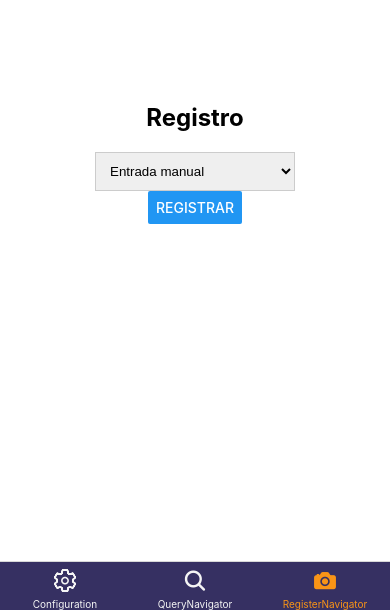
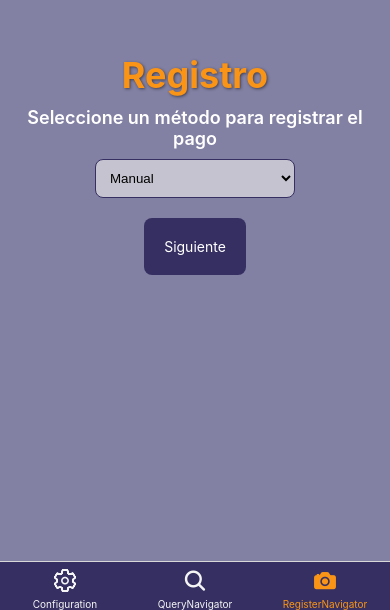
Before and after one commit to Karimali2001/UPagos, a React Native app: screen /RegisterNavigator in a window 390 px wide. Shown: the part 234-844 px from the top of the page. Built offline with nearby package versions, Linux system fonts and the light colour scheme.

Commit message:
pantallas de registro

```diff
--- a/screens/Error.js
+++ b/screens/Error.js
@@ -1 +1,28 @@
 //pagina donde se muestra un error dado
+// Error.js
+import React from 'react';
+import { View, Text, StyleSheet } from 'react-native';
+
+const Error = () => {
+  return (
+    <View style={styles.container}>
+      <Text style={styles.errorText}>Oops! Something went wrong.</Text>
+    </View>
+  );
+};
+
+const styles = StyleSheet.create({
+  container: {
+    flex: 1,
+    justifyContent: 'center',
+    alignItems: 'center',
+    backgroundColor: '#FF6347', // Example background color (tomato)
+  },
+  errorText: {
+    fontSize: 24,
+    fontWeight: 'bold',
+    color: 'white',
+  },
+});
+
+export default Error;
--- a/screens/Queries.js
+++ b/screens/Queries.js
@@ -1,5 +1,5 @@
 import React, { useState } from 'react';
-import { View, Text, StyleSheet, TextInput, TouchableOpacity, Modal } from 'react-native';
+import { View, Text, StyleSheet, TextInput, TouchableOpacity, Modal} from 'react-native';
 import { Ionicons } from '@expo/vector-icons';
 import { Calendar } from 'react-native-calendars';
 import { useNavigation } from '@react-navigation/native';
@@ -16,13 +16,9 @@ const Queries = () => {
   };
 
   const handleButtonClick = () => {
-    if (!date) {
-      alert('Por favor selecciona una fecha'); // Alert the user to choose a date if the input is empty
-    } else {
-      navigation.navigate('Payments', {
-        data: date
-      }); // Navigate to Payments, passing the selected date
-    }
+    navigation.navigate('Payments', {
+      data: date
+    }); // Navigate to Payments, passing the selected date
   };
 
   return (
@@ -40,7 +36,7 @@ const Queries = () => {
           style={styles.input}
           placeholder="Ingresa la fecha"
           value={date}
-          editable={false} // Disable user input
+          required
         />
         <TouchableOpacity
           style={styles.calendarButton}
--- a/screens/Register.js
+++ b/screens/Register.js
@@ -1,18 +1,19 @@
 import React, { useState } from 'react';
-import { View, Text, StyleSheet, Button } from 'react-native';
-import {Picker} from '@react-native-picker/picker';
+import { View, Text, StyleSheet, TouchableOpacity } from 'react-native';
+import { Picker } from '@react-native-picker/picker';
+import { useNavigation } from '@react-navigation/native';
 
 const Register = () => {
   const [inputType, setInputType] = useState('manual');
+  const navigation = useNavigation();
 
   const handleInputChange = (newInputType) => {
     setInputType(newInputType);
   };
 
   const handleSubmit = () => {
-    // Handle submit action based on the selected input type
     if (inputType === 'manual') {
-      // Handle manual input
+      navigation.navigate('RegisterVerification'); // Navigate to RegisterVerification if manual is selected
     } else if (inputType === 'camera') {
       // Handle camera input
     }
@@ -21,17 +22,25 @@ const Register = () => {
   return (
     <View style={styles.container}>
       <Text style={styles.title}>Registro</Text>
+      <Text style={styles.description}>Seleccione un método para registrar el pago</Text>
 
       <Picker
         selectedValue={inputType}
         onValueChange={handleInputChange}
         style={styles.picker}
+        itemStyle={styles.pickerItem}
+        labelStyle={styles.pickerLabel}
       >
-        <Picker.Item label="Entrada manual" value="manual" />
-        <Picker.Item label="Entrada de cámara" value="camera" />
+        <Picker.Item label="Manual" value="manual" />
+        <Picker.Item label="Cámara" value="camera" />
       </Picker>
 
-      <Button title="Registrar" onPress={handleSubmit} style={styles.submitButton} />
+      <TouchableOpacity
+        style={{ ...styles.submitButton, backgroundColor: '#363062' }}
+        onPress={handleSubmit}
+      >
+        <Text style={styles.submitText}>Siguiente</Text>
+      </TouchableOpacity>
     </View>
   );
 };
@@ -39,26 +48,47 @@ const Register = () => {
 const styles = StyleSheet.create({
   container: {
     flex: 1,
-    backgroundColor: '#fff',
+    backgroundColor: '#8280A3',
     alignItems: 'center',
     justifyContent: 'center',
   },
   title: {
-    fontSize: 24,
-    fontWeight: 'bold',
-    marginBottom: 20,
+    color: '#F99417',
+    fontSize: 36,
+    fontWeight: '700',
+    textAlign: 'center',
+    textShadowColor: 'rgba(0, 0, 0, 0.5)',
+    textShadowOffset: { width: 1, height: 1 },
+    textShadowRadius: 3,
+    paddingTop: 0,
+  },
+  description: {
+    color: '#fff',
+    fontSize: 18,
+    fontWeight: '600',
+    marginVertical: 10,
+    textAlign: 'center',
+    margin: 5
   },
   picker: {
     width: 200,
     borderWidth: 1,
-    borderColor: '#ccc',
+    borderColor: '#363062',
     padding: 10,
+    backgroundColor: '#C4C3CF',
+    borderRadius: 8,
+  },
+  pickerLabel: {
+    color: '#F99417',
   },
   submitButton: {
-    backgroundColor: '#363062',
+    padding: 10,
+    marginTop: 20,
+    borderRadius: 8,
+  },
+  submitText: {
     color: '#fff',
     padding: 10,
-    marginTop: 20,
   },
 });
 
--- a/screens/RegisterNavigator.js
+++ b/screens/RegisterNavigator.js
@@ -4,6 +4,8 @@ import { createStackNavigator } from '@react-navigation/stack';
 
 import Register from './Register';
 import RegisterVerification from './RegisterVerification';
+import Error from './Error';
+import Success from './Success';
 
 const Stack = createStackNavigator();
 
@@ -13,6 +15,8 @@ const RegisterNavigator = () => {
       <Stack.Navigator screenOptions={{ headerShown: false }}>
         <Stack.Screen name="Register" component={Register} />
         <Stack.Screen name="RegisterVerification" component={RegisterVerification} />
+        <Stack.Screen name="Error" component={Error} />
+        <Stack.Screen name="Success" component={Success} />
       </Stack.Navigator>
     </NavigationContainer>
   );
--- a/screens/RegisterVerification.js
+++ b/screens/RegisterVerification.js
@@ -1,30 +1,146 @@
-import React from 'react';
-import { View,Text, StyleSheet } from 'react-native';
+import React, { useState, useEffect } from 'react';
+import { View, Text, StyleSheet, TouchableOpacity, TextInput, Modal } from 'react-native';
+import { Ionicons } from '@expo/vector-icons';
+import { Calendar } from 'react-native-calendars';
+import { useNavigation } from '@react-navigation/native';
 
 const RegisterVerification = () => {
+  const navigation = useNavigation();
+  const [date, setDate] = useState(''); // State for the selected date
+  const [showCalendar, setShowCalendar] = useState(false);
+
+  // Function to set today's date as default when the component mounts
+  useEffect(() => {
+    const today = new Date().toISOString().split('T')[0]; // Get today's date
+    setDate(today);
+  }, []);
+
+  const handleInputChange = value => {
+    setDate(value);
+  };
+
+  const handleDateSelect = selectedDate => {
+    setDate(selectedDate);
+    setShowCalendar(false); // Close the calendar after selecting a date
+  };
+
+  const goBack = () => {
+    navigation.goBack(); // Navigate back to the previous screen
+  };
+
   return (
     <View style={styles.container}>
-      <Text style={styles.title}>Registro Verificado</Text>
-      <Text style={styles.message}>Su registro ha sido verificado con éxito.</Text>
+      <Text style={styles.title}>Registro de Pago</Text>
+
+      <View style={styles.inputContainer}>
+        <TextInput
+          style={styles.dateInput}
+          placeholder="Fecha de Pago"
+          value={date}
+          onChangeText={handleInputChange}
+          onTouchStart={() => setShowCalendar(true)} // Show calendar on touch
+        />
+        <TouchableOpacity onPress={() => setShowCalendar(true)}>
+          <Ionicons name="calendar" size={24} color="#F99417" />
+        </TouchableOpacity>
+      </View>
+
+      <Text style={styles.tableTitle}>Detalle de Pago</Text>
+      <View style={styles.tableRow}>
+        <Text style={styles.tableLeftTitle}>Referencia:</Text>
+        <Text style={styles.tableRightItem}>[Referencia Value]</Text>
+      </View>
+      <View style={styles.tableRow}>
+        <Text style={styles.tableLeftTitle}>Nro. Teléfono:</Text>
+        <Text style={styles.tableRightItem}>[Nro. Teléfono Value]</Text>
+      </View>
+      <View style={styles.tableRow}>
+        <Text style={styles.tableLeftTitle}>Monto:</Text>
+        <Text style={styles.tableRightItem}>[Monto Value]</Text>
+      </View>
+
+      <Modal visible={showCalendar} animationType="slide">
+        <View style={styles.modalContainer}>
+          <Calendar
+            onDayPress={day => handleDateSelect(day.dateString)}
+            markedDates={{ [date]: { selected: true } }}
+          />
+        </View>
+      </Modal>
+
+      <TouchableOpacity style={styles.submitButton} onPress={goBack}>
+        <Text style={styles.buttonText}>Volver</Text>
+      </TouchableOpacity>
     </View>
   );
 };
 
+
 const styles = StyleSheet.create({
   container: {
     flex: 1,
-    backgroundColor: '#fff',
+    backgroundColor: '#8280A3',
     alignItems: 'center',
     justifyContent: 'center',
   },
   title: {
+    color: '#F99417',
     fontSize: 24,
     fontWeight: 'bold',
     marginBottom: 20,
   },
-  message: {
-    fontSize: 16,
-    textAlign: 'center',
+  inputContainer: {
+    flexDirection: 'row',
+    alignItems: 'center',
+    marginHorizontal: 20, // Margin on the sides
+    marginBottom: 10,
+  },
+  dateInput: {
+    flex: 1,
+    height: 40,
+    borderColor: 'gray',
+    borderWidth: 1,
+    borderRadius: 8,
+    paddingHorizontal: 10,
+    backgroundColor: '#F5F5F5', // Background color
+    marginRight: 10,
+  },
+  tableTitle: {
+    color: '#fff',
+    fontSize: 18,
+    fontWeight: 'bold',
+    marginTop: 20,
+    marginBottom: 10,
+  },
+  tableRow: {
+    flexDirection: 'row',
+    alignItems: 'center',
+    justifyContent: 'space-between',
+    marginBottom: 5,
+  },
+  tableLeftTitle: {
+    color: '#F99417',
+    fontWeight: 'bold',
+    flex: 1,
+    paddingRight: 10,
+  },
+  tableRightItem: {
+    color: '#fff',
+    flex: 2,
+  },
+  modalContainer: {
+    flex: 1,
+    backgroundColor: '#fff',
+  },
+  submitButton: {
+    backgroundColor: '#363062',
+    padding: 15,
+    borderRadius: 10,
+    marginTop: 20,
+  },
+  buttonText: {
+    color: '#fff',
+    fontWeight: 'bold',
   },
 });
 
--- /dev/null
+++ b/screens/Success.js
@@ -0,0 +1,30 @@
+//page for if the payment was successfully registered.
+import React from 'react';
+import { View, Text, StyleSheet } from 'react-native';
+import { Ionicons } from '@expo/vector-icons';
+
+const Success = () => {
+  return (
+    <View style={styles.container}>
+      <Ionicons name="checkmark-circle-outline" size={100} color="#32CD32" />
+      <Text style={styles.successMessage}>Payment Registered Successfully!</Text>
+    </View>
+  );
+};
+
+const styles = StyleSheet.create({
+  container: {
+    flex: 1,
+    backgroundColor: '#FFFFFF',
+    alignItems: 'center',
+    justifyContent: 'center',
+  },
+  successMessage: {
+    fontSize: 24,
+    fontWeight: 'bold',
+    color: '#32CD32',
+    marginTop: 20,
+  },
+});
+
+export default Success;
```
